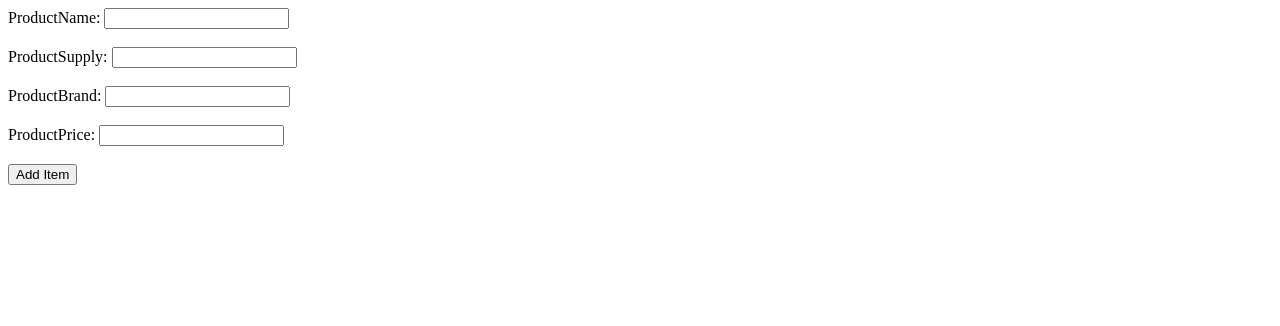
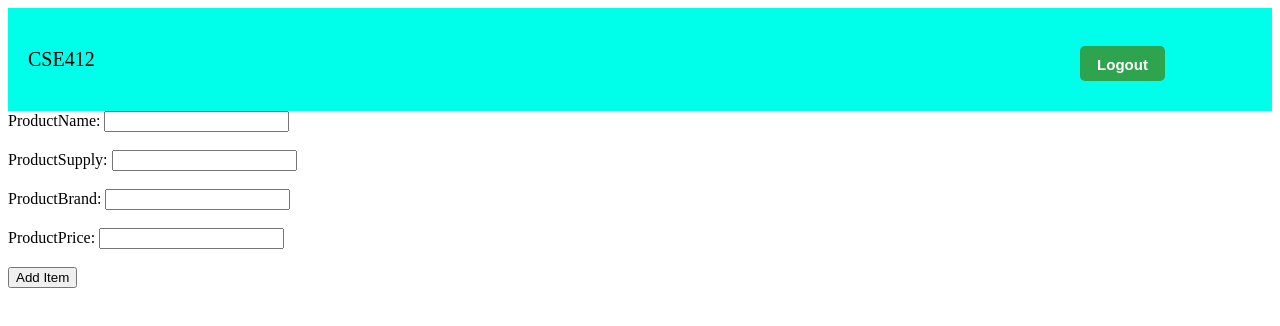
Before and after one commit to mwesterham/cse412-retail-app, a website: page public/AddProduct.html in a window 1280 px wide. Drawn offline with Linux system fonts and the light colour scheme.

Commit message:
Update Views

```diff
--- a/public/AddProduct.html
+++ b/public/AddProduct.html
@@ -1,15 +1,76 @@
-<form action="https://www.google.com/">
+<head>
+  <style>
+    .nav {
+      background-color: rgb(0, 255, 234);
+      list-style-type: none;
+      margin: 0;
+      padding: 0;
+    }
 
+    .nav li {
+      display: inline-block;
+      font-size: 20px;
+      padding: 20px;
+    }
+
+    .Logout{
+      background-color:rgb(46, 164, 79);
+      color:white;
+      border-radius: 5px;
+      font-weight: bold;
+      font-size:15px;
+      width: 85px;
+      height: 35px;
+      border:none;
+      cursor:pointer;
+      margin-left:15px;
+      margin-right: 15px;
+      position: absolute;
+      right: 100px;
+      padding: 10px;
+    }
+
+    .Logout:hover{
+        box-shadow: 5px 5px 5px rgba(0,0 ,0 , 0.15);
+    }
+  </style>
+
+</head>
+
+<body>
+
+  <ul class="nav">
+    <li><p>CSE412</p></li>
+    <li><button class="Logout" onclick="window.location.href='Webpage.html';">Logout</button></li>
+  </ul>
+
+<!--Labels are the text title and textfield-->
     <label for="ProductName">ProductName:</label>
-        <input type="text" id="ProductName" name="ProductName"><br><br>
+      <input type="text" id="ProductName" name="ProductName"><br><br>
     <label for="ProductSupply">ProductSupply:</label>
-        <input type="text" id="ProductSupply" name="ProductSupply"><br><br>
+      <input type="text" id="ProductSupply" name="ProductSupply"><br><br>
     <label for="ProductBrand">ProductBrand:</label>
-        <input type="text" id="ProductBrand" name="ProductBrand"><br><br>
+      <input type="text" id="ProductBrand" name="ProductBrand"><br><br>
     <label for="ProductPrice">ProductPrice:</label>
       <input type="text" id="ProductPrice" name="ProductPrice"><br><br>
-      <button  onclick="window.location.href='https://www.google.com/';">
-        Add Item
-      </button>
 
-    </form>
+<!--Button for the supplier to press when they want to add an Item-->
+    <button  id="AddItem" class="UserInput">Add Item</button>
+  <br>
+
+<!--Place holder for alerting the supplier they have added their item-->
+  <p id="Notification" style="display: none;"></p>
+</body>
+
+<script>
+  //Activated when a User clicks on the "Add Item" button
+  document.getElementById("AddItem").onclick = function() {ItemAdded()};
+
+  //Creates the "Back To Webpage" Button for the supplier to exit and lets them know their item has been added.
+  function ItemAdded()
+  {
+    document.getElementById("Notification").style.display='inline';//reveals the text for Notification
+    document.getElementById("Notification").innerHTML = "Item has been Added!"//Modifies the information for Notification
+  }
+
+</script>
```
Also changed, not shown: public/LotsOfUserInfo.html (+73 -5 lines), public/Webpage.html (+67 -21 lines).
